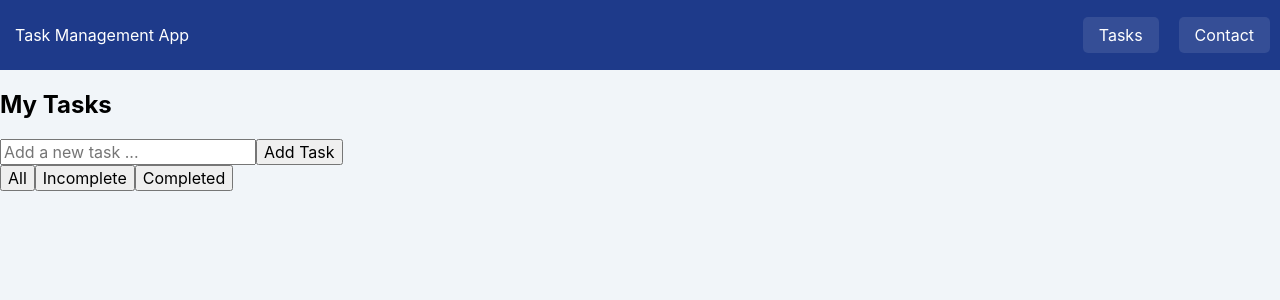
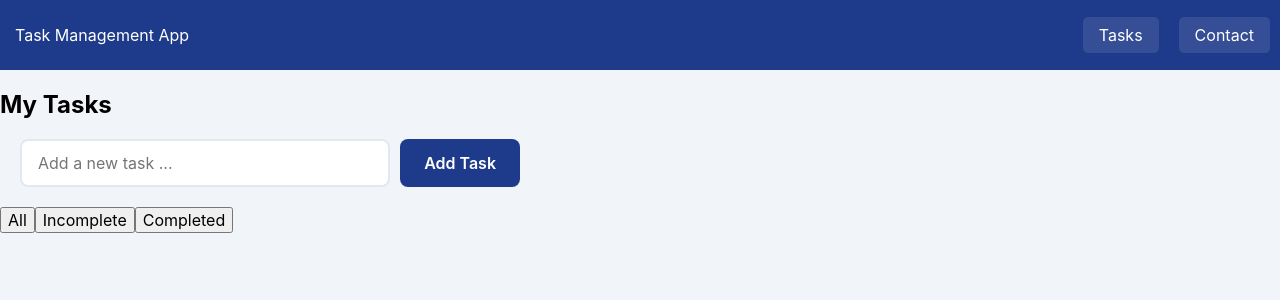
Before and after one commit to peter-mannion/react-task-management-app, a React (Create React App) app: page / in a window 1280 px wide. Shown: the top 300 px of the page. Built offline with nearby package versions, Linux system fonts and the light colour scheme.

Commit message:
Add TaskInput.css and style input field and 'Add Task' button

```diff
--- /dev/null
+++ b/src/components/TaskInput/TaskInput.css
@@ -0,0 +1,45 @@
+.task-input-form {
+  display: flex;
+  padding: 0 20px; /* 0 top/bottom, 20px left/right */
+  margin-top: 20px;
+  gap: 10px;
+  margin: 20px 0;
+  max-width: 500px;
+}
+
+.task-input {
+  flex: 1;
+  padding: 12px 16px;
+  border: 2px solid #e2e8f0;
+  border-radius: 8px;
+  font-size: 1rem;
+  outline: none;
+  transition: border-color 0.2s;
+}
+
+.task-input:focus {
+  border-color: #1e3a8a;
+}
+
+.add-task-btn {
+  padding: 12px 24px;
+  background-color: #1e3a8a;
+  color: white;
+  border: none;
+  border-radius: 8px;
+  font-weight: 600;
+  cursor: pointer;
+  white-space: nowrap;
+}
+
+@media (max-width: 480px) {
+  .task-input-form {
+    flex-direction: column; /* Stacks the input and button vertically */
+    align-items: stretch; /* Ensures they both take up the full width */
+    gap: 12px; /* Gives them a little more vertical breathing room */
+  }
+
+  .add-task-btn {
+    width: 100%; /* Makes the button a nice big touch target for thumbs */
+  }
+}
--- a/src/components/TaskInput/TaskInput.jsx
+++ b/src/components/TaskInput/TaskInput.jsx
@@ -1,6 +1,7 @@
 // TaskInput is an input form to enter new tasks
 
 import React, { useState } from "react";
+import "./TaskInput.css";
 
 const TaskInput = ({ addTask }) => {
   const [taskText, setTaskText] = useState("");
@@ -16,11 +17,14 @@ const TaskInput = ({ addTask }) => {
     <form onSubmit={handleSubmit} className="task-input-form">
       <input
         type="text"
+        className="task-input"
         placeholder="Add a new task ..."
         value={taskText}
         onChange={(e) => setTaskText(e.target.value)}
       />
-      <button type="submit">Add Task</button>
+      <button type="submit" className="add-task-btn">
+        Add Task
+      </button>
     </form>
   );
 };
```
